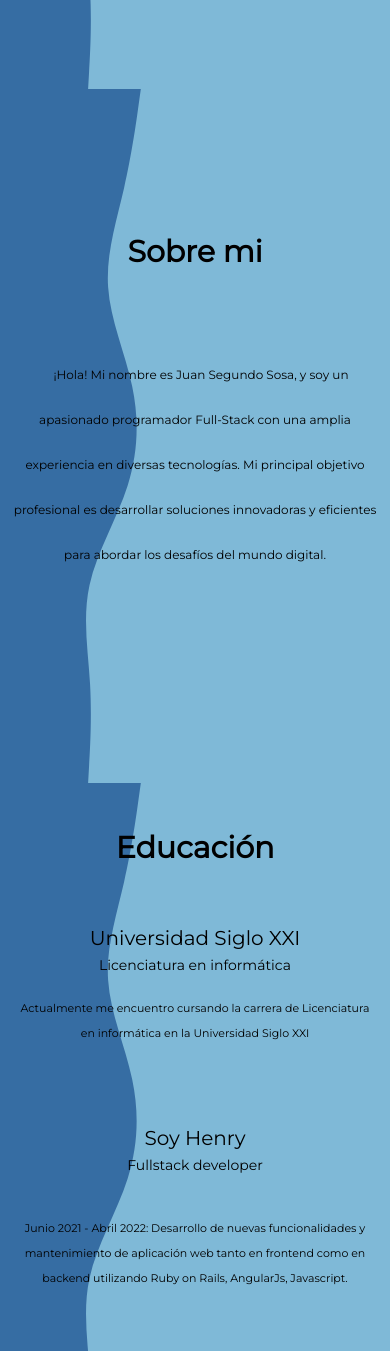
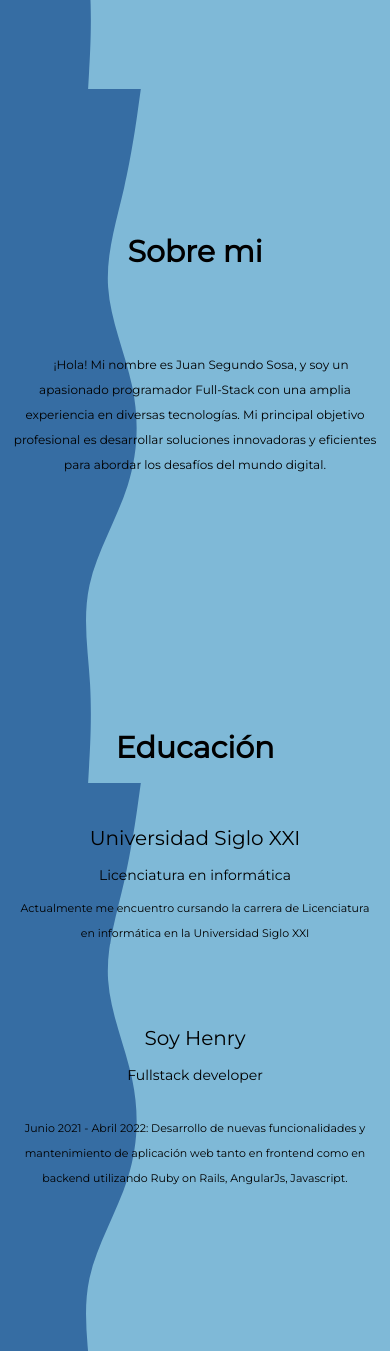
Before and after one commit to Juanse1998/Portfolio, a React (Create React App) app: page / in a window 390 px wide. Shown: the part 604-1955 px from the top of the page. Built offline with nearby package versions, Linux system fonts and the light colour scheme.

Commit message:
restore background

```diff
--- a/src/App.css
+++ b/src/App.css
@@ -24,7 +24,7 @@
 }
 
 .App-link {
-  color: #61dafb;
+  color: #000000;
 }
 
 @keyframes App-logo-spin {
--- a/src/Components/Education/Education.css
+++ b/src/Components/Education/Education.css
@@ -22,7 +22,7 @@
 .careerXXI {
   display: flex;
   position: absolute;
-  margin-top: 30px;
+  margin-top: 40px;
 }
 
 .nameSchool {
@@ -40,7 +40,7 @@
 .career {
   display: flex;
   position: absolute;
-  margin-top: 30px;
+  margin-top: 40px;
 }
 
 .education {
--- a/src/Components/Home/Home.css
+++ b/src/Components/Home/Home.css
@@ -1,7 +1,7 @@
 @import url('https://fonts.googleapis.com/css?family=Montserrat');
 
 .body {
-  background-color: #090909;
+  background-color: #c32525;
   /* #090909f0; */
 }
 
--- a/src/Components/Me/Me.css
+++ b/src/Components/Me/Me.css
@@ -30,7 +30,7 @@
       margin-left: 10px;
       margin-right: 10px;
       margin-top: 0px;
-
+      line-height: 25px;
     }
 
     .titleMe {
--- a/src/Components/Title/Title.css
+++ b/src/Components/Title/Title.css
@@ -1,4 +1,3 @@
-
 .me {
   align-items: center;
   margin-top: 60px;
```
Also changed, not shown: src/fondoHumo.jpeg (added).
